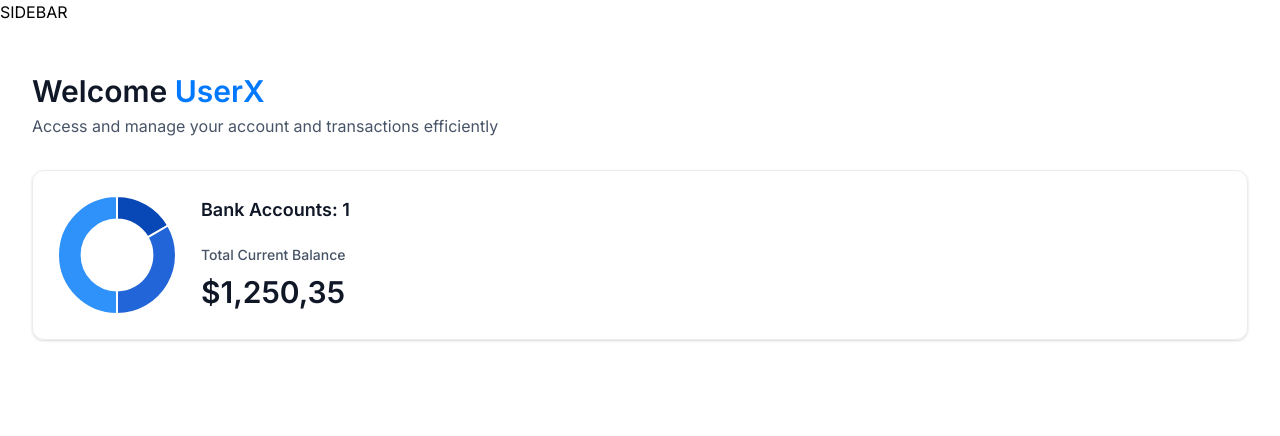
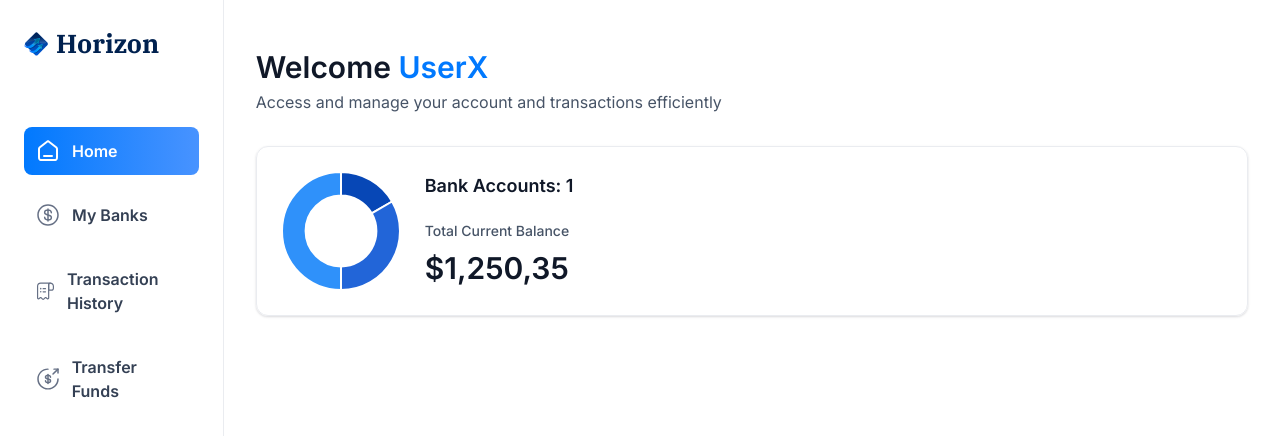
Before and after one commit to Knoka1/banking, a Next.js app: page / in a window 1280 px wide. Shown: the top 436 px of the page. Built offline with nearby package versions, Linux system fonts and the light colour scheme.

Commit message:
feature: Add Sidebar.tsx

```diff
--- a/app/(root)/layout.tsx
+++ b/app/(root)/layout.tsx
@@ -1,12 +1,14 @@
+import SideBar from "@/components/SideBar";
+
 export default function RootLayout({
   children,
 }: Readonly<{
   children: React.ReactNode;
 }>) {
+  const loggedIn = { firstName: "X", lastName: "Client" };
   return (
-    <main>
-      {/* <Sidebar></Sidebar> */}
-      SIDEBAR
+    <main className="flex h-screen w-full font-inter">
+      <SideBar user={loggedIn} />
       {children}
     </main>
   );
--- /dev/null
+++ b/components/SideBar.tsx
@@ -0,0 +1,53 @@
+"use client";
+import { sidebarLinks } from "@/constants";
+import { cn } from "@/lib/utils";
+import Image from "next/image";
+import Link from "next/link";
+import { usePathname } from "next/navigation";
+import React from "react";
+
+const SideBar = ({ user }: SiderbarProps) => {
+  const pathname = usePathname();
+  return (
+    <section className="sidebar">
+      <nav className="flex flex-col gap-4">
+        <Link href="/" className="flex mb-12 cursor-pointer items-center gap-2">
+          <Image
+            src="/icons/logo.svg"
+            width={34}
+            height={34}
+            alt="Horizon logo"
+            className="size-[24px] max-xl:size-14'"
+          />
+          <h1 className="sidebar-logo">Horizon</h1>
+        </Link>
+        {sidebarLinks.map((item) => {
+          const isActive =
+            pathname === item.route || pathname.startsWith(`${item.route}/`);
+
+          return (
+            <Link
+              href={item.route}
+              key={item.label}
+              className={cn("sidebar-link", { "bg-bank-gradient": isActive })}
+            >
+              <div className="relative size-6">
+                <Image
+                  src={item.imgURL}
+                  alt={item.label}
+                  fill
+                  className={cn({ "brightness-[3] invert-0": isActive })}
+                />
+              </div>
+              <p className={cn("sidebar-label", { "!text-white": isActive })}>
+                {item.label}
+              </p>
+            </Link>
+          );
+        })}
+      </nav>
+    </section>
+  );
+};
+
+export default SideBar;
```
